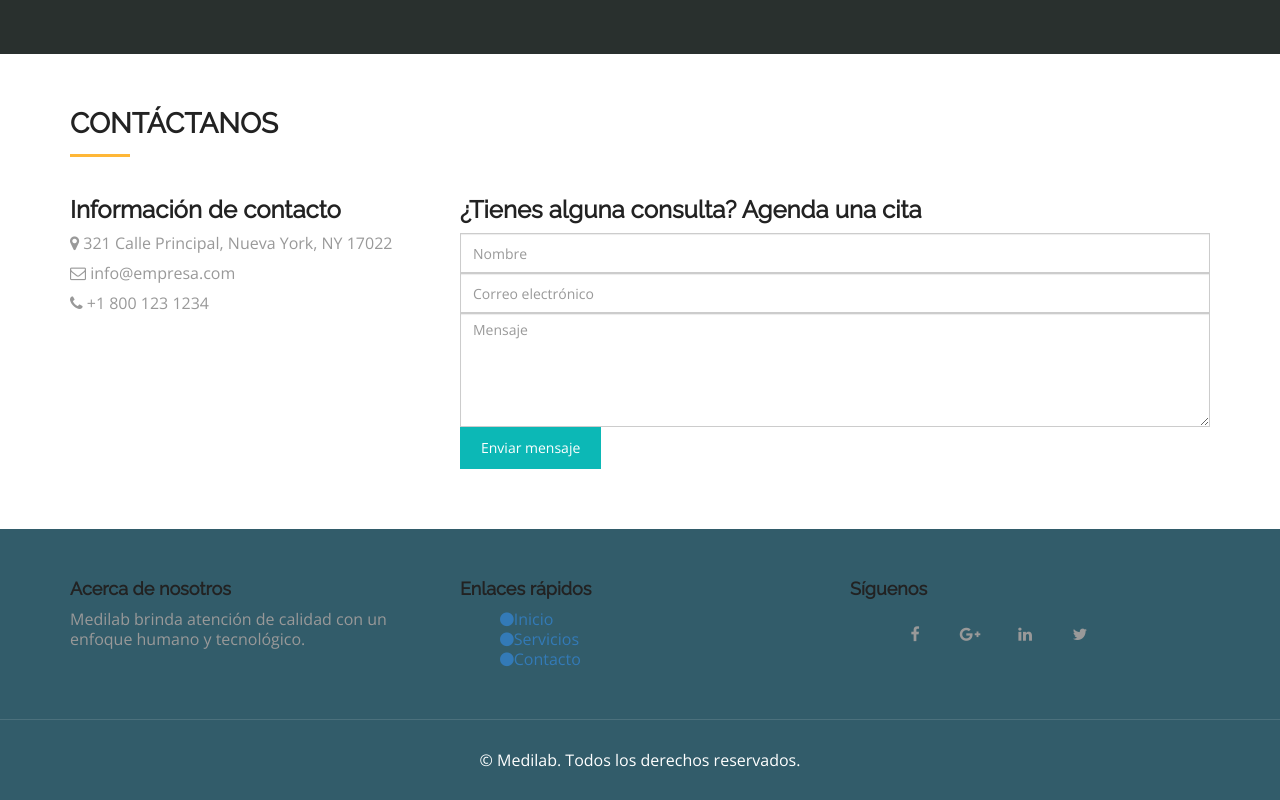
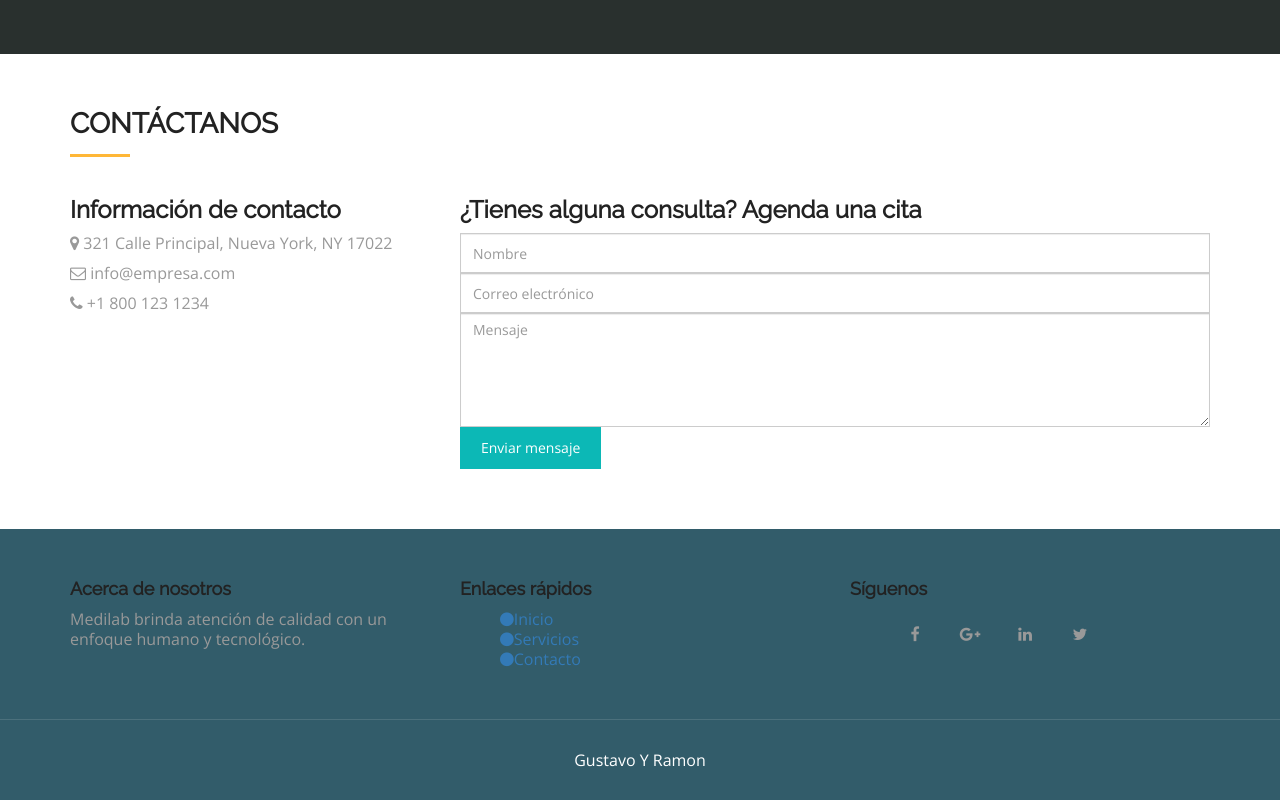
Before and after one commit to Ramonram17/Practica4, a plain HTML site: page index.html in a window 1280 px wide. Shown: the part 2757-3557 px from the top of the page. Drawn offline with nearby package versions, Linux system fonts and the light colour scheme; a web font is replaced by a local one.

Commit message:
Se agrego el numero de la practica en ela archovo y los nombres en el fooder

```diff
--- a/index.html
+++ b/index.html
@@ -4,7 +4,7 @@
 <head>
   <meta charset="utf-8">
   <meta name="viewport" content="width=device-width, initial-scale=1">
-  <title>Medilab - Plantilla Bootstrap Gratis</title>
+  <title>PRACTICA 4</title>
   <meta name="description" content="Tema Bootstrap gratuito de BootstrapMade.com">
   <meta name="keywords" content="plantillas gratuitas, temas bootstrap, plantilla gratis, bootstrap, plantilla web gratis">
 
@@ -314,7 +314,7 @@
       </div>
     </div>
     <div class="footer-line text-center">
-      © Medilab. Todos los derechos reservados.
+      Gustavo Y Ramon
     </div>
   </footer>
 
```
